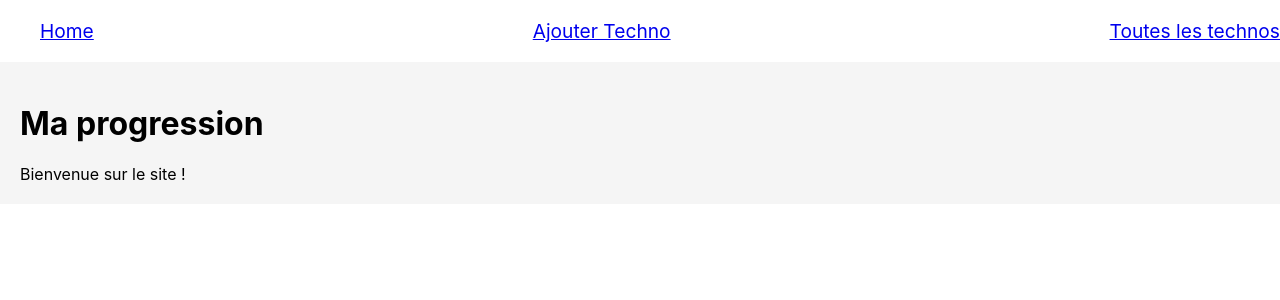
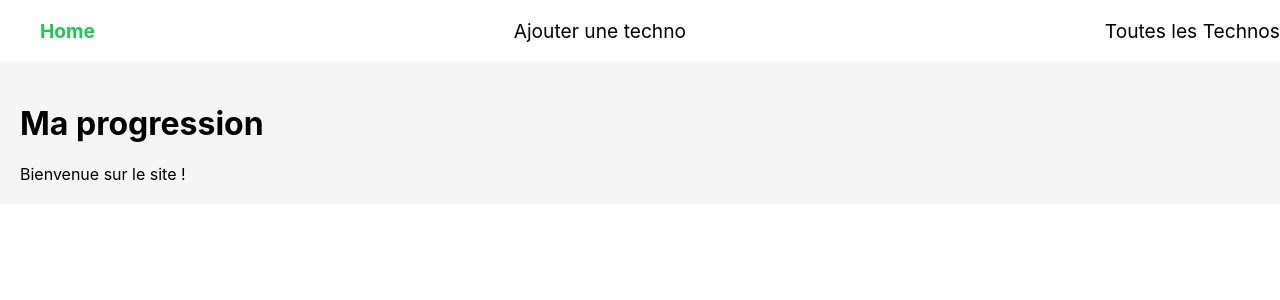
Before and after one commit to Damien1989/react2, a React (Create React App) app: page / in a window 1280 px wide. Shown: the top 300 px of the page. Built offline with nearby package versions, Linux system fonts and the light colour scheme.

Commit message:
active link routes

```diff
--- a/src/components/Menu.js
+++ b/src/components/Menu.js
@@ -4,9 +4,10 @@
     return(
         <div className="menu">
         <ul>
-            <li><NavLink to="/">Home</NavLink></li>
-            <li><NavLink to="/add">Ajouter Techno</NavLink></li>
-            <li><NavLink to="/list">Toutes les technos</NavLink></li>
+            <li><NavLink to="/" className={({ isActive }) => (isActive ? "active-link" : undefined)}>Home</NavLink></li>
+            <li><NavLink to="/add" className={({ isActive }) => (isActive ? "active-link" : undefined)}>Ajouter une techno</NavLink></li>
+            <li><NavLink to="/list" className={({ isActive }) => (isActive ? "active-link" : undefined)}>Toutes les Technos</NavLink></li>
+
 
         </ul>
         </div>
--- a/src/css/menu.css
+++ b/src/css/menu.css
@@ -8,3 +8,14 @@
     flex-direction: row;
     justify-content: space-between;
   }
+
+  a {
+    text-decoration: none;
+    color: black;
+  }
+
+  .active-link {
+    font-weight: bold;
+    color : rgb(26, 201, 79);
+    cursor: pointer;
+  }
```
